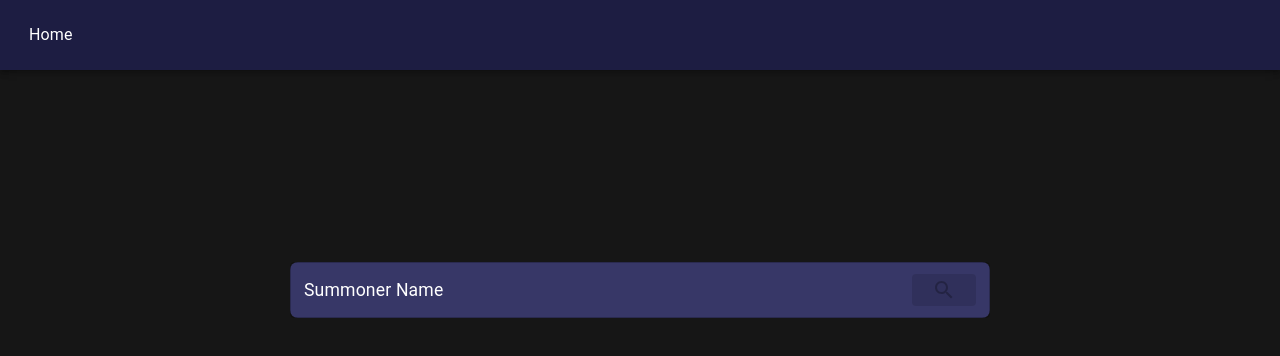
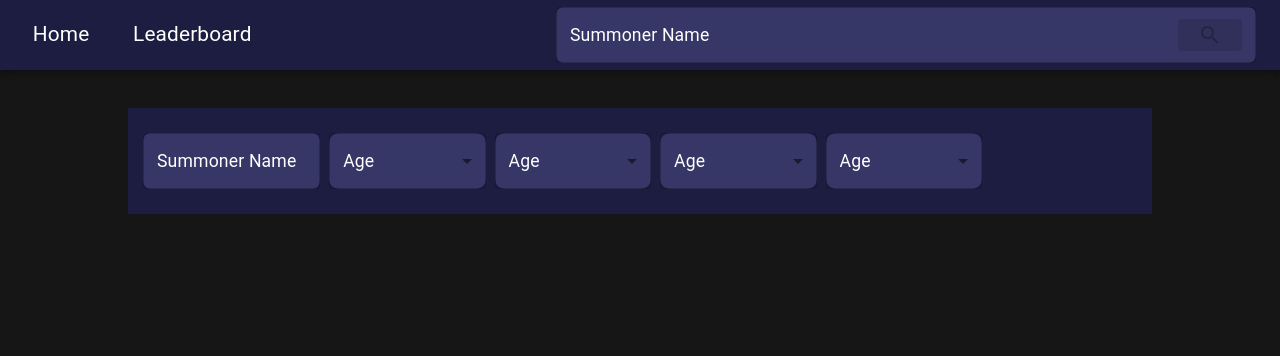
Before and after one commit to SandroSpengler/EloInflater_React, a React (Create React App) app: page /leaderboard/euw/rankedsolo in a window 1280 px wide. Before the commit this address led to /home. Shown: the top 356 px of the page. Built offline with nearby package versions, Linux system fonts and the light colour scheme.

Commit message:
Default Filter Layout

```diff
--- a/src/App.tsx
+++ b/src/App.tsx
@@ -5,27 +5,15 @@ import {BrowserRouter, BrowserRouter as Router, Navigate, Route, Routes} from "r
 import {CssBaseline, ThemeProvider, TextField} from "@mui/material";
 import {createTheme, Theme} from "@mui/material/styles";
 
-import {
-  amber,
-  blue,
-  blueGrey,
-  deepOrange,
-  deepPurple,
-  green,
-  grey,
-  indigo,
-  purple,
-} from "@mui/material/colors";
-
 import "./App.css";
 
 import Home from "./Pages/Home";
 import Header from "./Components/Layout/Header";
 import SummonerSummary from "./Pages/SummonerSummary";
-import {ColorPartial} from "@mui/material/styles/createPalette";
+import Leaderboard from "./Pages/Leaderboard";
 
 const primary = "#1D1D42";
-const secondary = "#19857b";
+const secondary = "#373767";
 const background = "#161616";
 const ternary = "#373767";
 const accent = "0A0A2B";
@@ -53,8 +41,21 @@ const theme = createTheme({
     MuiTextField: {
       styleOverrides: {
         root: {
-          background: ternary,
+          background: secondary,
           borderRadius: "8px",
+          color: "white",
+        },
+      },
+      defaultProps: {
+        inputProps: {
+          style: {
+            color: "white",
+          },
+        },
+        InputLabelProps: {
+          style: {
+            color: "white",
+          },
         },
       },
     },
@@ -63,6 +64,33 @@ const theme = createTheme({
         root: {
           color: "white",
           fontSize: "1.1em",
+        },
+      },
+    },
+    MuiMenuItem: {
+      styleOverrides: {
+        gutters: {
+          backgroundColor: primary,
+        },
+      },
+    },
+    MuiInput: {
+      styleOverrides: {
+        root: {
+          color: "white",
+        },
+      },
+    },
+    MuiSelect: {
+      styleOverrides: {
+        select: {
+          color: "white",
+          fontSize: "1em",
+          backgroundColor: secondary,
+          borderRadius: "10px",
+        },
+        iconOutlined: {
+          backgroundColor: ternary,
         },
       },
     },
@@ -89,6 +117,7 @@ export const routes = (): React.ReactElement => {
       <Route path="/" element={<Navigate to="/home" />}></Route>
       <Route path="home" element={<Home />}></Route>
       <Route path="/data/summoner/:region/:summonerName" element={<SummonerSummary />}></Route>
+      <Route path="/leaderboard/:region/:rankmode" element={<Leaderboard />}></Route>
     </Routes>
   );
 };
--- a/src/Components/Layout/Header.tsx
+++ b/src/Components/Layout/Header.tsx
@@ -1,10 +1,10 @@
-import React, { useEffect } from "react";
+import React, {useEffect} from "react";
 
-import { useState } from "react";
-import { AppBar, Box, Button, IconButton, Link, Toolbar } from "@mui/material";
+import {useState} from "react";
+import {AppBar, Box, Button, IconButton, Link, Toolbar} from "@mui/material";
 
 import SearchBar from "../../Components/Tools/SearchBar";
-import { useLocation } from "react-router-dom";
+import {useLocation} from "react-router-dom";
 
 const Header = (props: any) => {
   const location = useLocation();
@@ -27,30 +27,29 @@ const Header = (props: any) => {
 
   return (
     <React.Fragment>
-      <Box sx={{ flexGrow: 1 }}>
+      <Box sx={{flexGrow: 1}}>
         <AppBar aria-label="Header" position="static" color="primary">
           <Toolbar
             variant="dense"
-            style={{ height: 70, display: "flex", justifyContent: "space-between" }}
+            style={{height: 70, display: "flex", justifyContent: "space-between"}}
           >
             <div>
               <Link
                 aria-label="Header_Home"
                 href="/overview"
                 underline="hover"
-                style={{ color: "white", margin: 5 }}
+                style={{color: "white", margin: "5%", fontSize: "1.3em"}}
               >
                 Home
               </Link>
-              {/* <Link href="/frontend" underline="hover" style={{ color: "white", margin: 5 }}>
-                Page 1
+              <Link
+                aria-label="Header_Home"
+                href="/leaderboard/euw/rankedsolo"
+                underline="hover"
+                style={{color: "white", margin: "20%", fontSize: "1.3em"}}
+              >
+                Leaderboard
               </Link>
-              <Link href="/backend" underline="hover" style={{ color: "white", margin: 5 }}>
-                Page 2
-              </Link>
-              <Link href="/devops" underline="hover" style={{ color: "white", margin: 5 }}>
-                Page 3
-              </Link> */}
             </div>
             {displaySearchBar ? <SearchBar styles={searchBarStyles} /> : ""}
           </Toolbar>
--- a/src/Components/Tools/SearchBar.tsx
+++ b/src/Components/Tools/SearchBar.tsx
@@ -45,7 +45,7 @@ const SearchBar = (props: {styles: React.CSSProperties}) => {
       setSearchSummonerName("");
       navigate(path + summoner.name, {replace: true});
     } catch (error: any) {
-      console.log(error);
+      setRequestingSummoner(false);
 
       if (!axios.isAxiosError(error)) {
         setDisplayError(true);
--- /dev/null
+++ b/src/Pages/Leaderboard.css
@@ -0,0 +1,17 @@
+.leaderboardPageWrapper {
+  margin-top: 3%;
+  margin-bottom: 3%;
+  margin-left: 10%;
+  margin-right: 10%;
+  padding: 25px 25px 25px 15px;
+  /* background-color: green; */
+  background-color: #1d1d42;
+
+  overflow-y: auto;
+  overflow-x: hidden;
+}
+
+.Form {
+  margin: 10px;
+  padding: 10%;
+}
--- /dev/null
+++ b/src/Pages/Leaderboard.tsx
@@ -0,0 +1,101 @@
+import {
+  FormControl,
+  Grid,
+  Input,
+  InputLabel,
+  MenuItem,
+  NativeSelect,
+  Paper,
+  Select,
+  TextField,
+  Typography,
+} from "@mui/material";
+import FormLabel from "@mui/material/FormLabel";
+import React from "react";
+
+import "./Leaderboard.css";
+
+function Leaderboard() {
+  return (
+    <React.Fragment>
+      <div className="leaderboardPageWrapper">
+        <Grid container spacing={1.1} columns={12}>
+          <Grid item xs={6} sm={6} md={2} lg={2.25}>
+            <FormControl fullWidth>
+              <TextField style={{color: "white"}} label="Summoner Name"></TextField>
+            </FormControl>
+          </Grid>
+          <Grid item xs={6} sm={6} md={2} lg={2}>
+            <FormControl fullWidth>
+              <InputLabel id="demo-simple-select-label">Age</InputLabel>
+              <Select labelId="demo-simple-select-label" id="demo-simple-select" value={""}>
+                <MenuItem value={10}>Ten</MenuItem>
+                <MenuItem value={20}>Twenty</MenuItem>
+                <MenuItem value={30}>Thirty</MenuItem>
+                <MenuItem value={40}>Ten</MenuItem>
+                <MenuItem value={50}>Twenty</MenuItem>
+                <MenuItem value={60}>Thirty</MenuItem>
+              </Select>
+            </FormControl>
+          </Grid>
+          <Grid item xs={6} sm={6} md={2} lg={2}>
+            <FormControl fullWidth>
+              <InputLabel id="demo-simple-select-label">Age</InputLabel>
+              <Select
+                labelId="demo-simple-select-label"
+                id="demo-simple-select"
+                value={""}
+                label="Age"
+              >
+                <MenuItem value={10}>Ten</MenuItem>
+                <MenuItem value={20}>Twenty</MenuItem>
+                <MenuItem value={30}>Thirty</MenuItem>
+                <MenuItem value={40}>Ten</MenuItem>
+                <MenuItem value={50}>Twenty</MenuItem>
+                <MenuItem value={60}>Thirty</MenuItem>
+              </Select>
+            </FormControl>
+          </Grid>
+          <Grid item xs={6} sm={6} md={2} lg={2}>
+            <FormControl fullWidth>
+              <InputLabel id="demo-simple-select-label">Age</InputLabel>
+              <Select
+                labelId="demo-simple-select-label"
+                id="demo-simple-select"
+                value={""}
+                label="Age"
+              >
+                <MenuItem value={10}>Ten</MenuItem>
+                <MenuItem value={20}>Twenty</MenuItem>
+                <MenuItem value={30}>Thirty</MenuItem>
+                <MenuItem value={40}>Ten</MenuItem>
+                <MenuItem value={50}>Twenty</MenuItem>
+                <MenuItem value={60}>Thirty</MenuItem>
+              </Select>
+            </FormControl>
+          </Grid>
+          <Grid item xs={6} sm={6} md={4} lg={2}>
+            <FormControl fullWidth>
+              <InputLabel id="demo-simple-select-label">Age</InputLabel>
+              <Select
+                labelId="demo-simple-select-label"
+                id="demo-simple-select"
+                value={""}
+                label="Age"
+              >
+                <MenuItem value={10}>Ten</MenuItem>
+                <MenuItem value={20}>Twenty</MenuItem>
+                <MenuItem value={30}>Thirty</MenuItem>
+                <MenuItem value={40}>Ten</MenuItem>
+                <MenuItem value={50}>Twenty</MenuItem>
+                <MenuItem value={60}>Thirty</MenuItem>
+              </Select>
+            </FormControl>
+          </Grid>
+        </Grid>
+      </div>
+    </React.Fragment>
+  );
+}
+
+export default Leaderboard;
```
Also changed, not shown: 1 other file (tests, documents, lock files or other folders).
